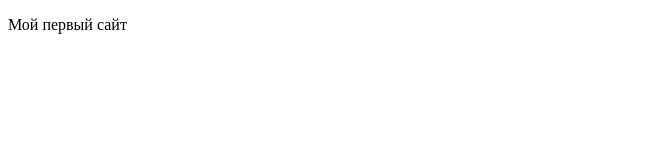
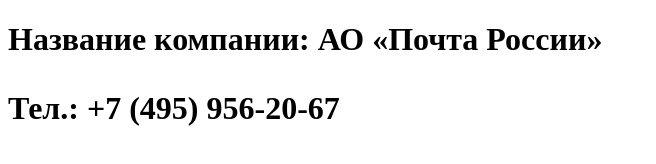
Before and after one commit to NoizeOwl/Web-Hero-School, a plain HTML site: page index.html in a window 1280 px wide. Shown: the whole page, without its empty margins (0-656 px from the left). Drawn offline with Linux system fonts and the light colour scheme.

Commit message:
Добавлены правки для index.html

```diff
--- a/index.html
+++ b/index.html
@@ -8,7 +8,8 @@
 </head>
 
 <body>
-     <p>Мой первый сайт</p>
+    <h1>Название компании: АО «Почта России»<h1/>
+    <p>Тел.: +7 (495) 956-20-67</p>
 </body>
 
 </html>
```
